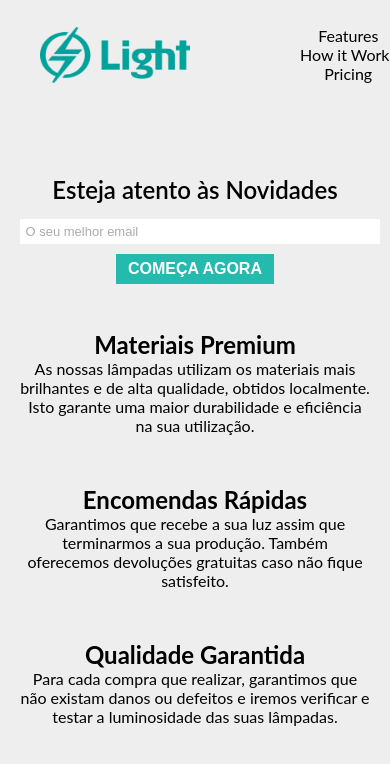
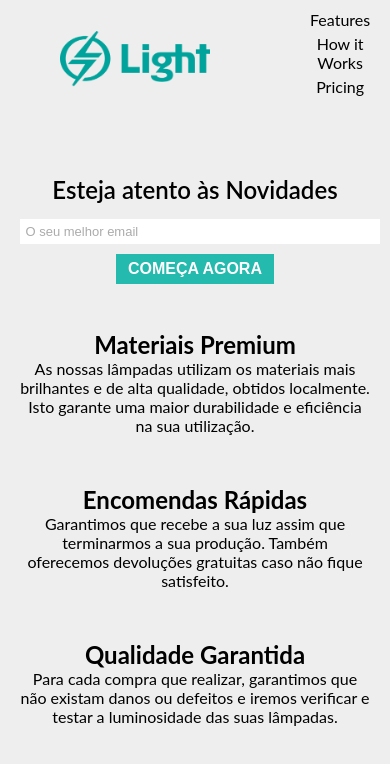
Before and after one commit to OrdepG/freecodecamp-projects, a plain HTML site: page 01-landing-page-light/index.html in a window 390 px wide. Shown: the top 764 px of the page. Drawn offline with nearby package versions, Linux system fonts and the light colour scheme.

Commit message:
update nav bar

```diff
--- a/01-landing-page-light/styles.css
+++ b/01-landing-page-light/styles.css
@@ -14,30 +14,36 @@
     position: fixed;
     top: 0;
     min-height: 75px;
-    padding: 0 40px;
     display: flex;
-    justify-content: space-around;
+    justify-content: space-between;
     align-items: center;
     background-color: #eee;
+    width: 100%;
+    left:0px;
   }
 
   .logo {
-    width: 60vw;
+    min-width: 200px;
+    padding-left: 60px;
+    padding-top:10px;
   }
 
   nav {
     font-weight: 400;
+    margin-right:60px;
+
   }
 
   nav > ul {
-    width: 35vw;
     display: flex;
-    flex-direction: row;
-    justify-content: space-around;
+    padding:0px;
+    margin:0px;
+    gap: 150px;
   }
 
   li {
     list-style: none;
+
   }
 
   li a {
@@ -227,7 +233,9 @@ footer > span{
   footer > span{
     justify-content: center;
   }
-
+  .features{
+    max-width:90%
+  }
 }
 
 @media (max-width: 650px){
@@ -247,12 +255,16 @@ footer > span{
   }
   nav > ul{
     flex-direction: column;
+    gap:5px;
   }
   .hero{
     margin-top:120px;
   }
   .features{
     margin-top: 10px;
+    align-items: center;
+    justify-content: center;
+
   }
 }
 
@@ -261,8 +273,12 @@ footer > span{
     display: none;
   }
   .features .desc{
-    width: 100%;
+    width: 90%;
     text-align: center;
     padding: 0px 20px;
+
+  }
+  .features{
+        max-width: 100%;
   }
 }
```
Also changed, not shown: 01-landing-page-light/index.html (+1 -4 lines).
